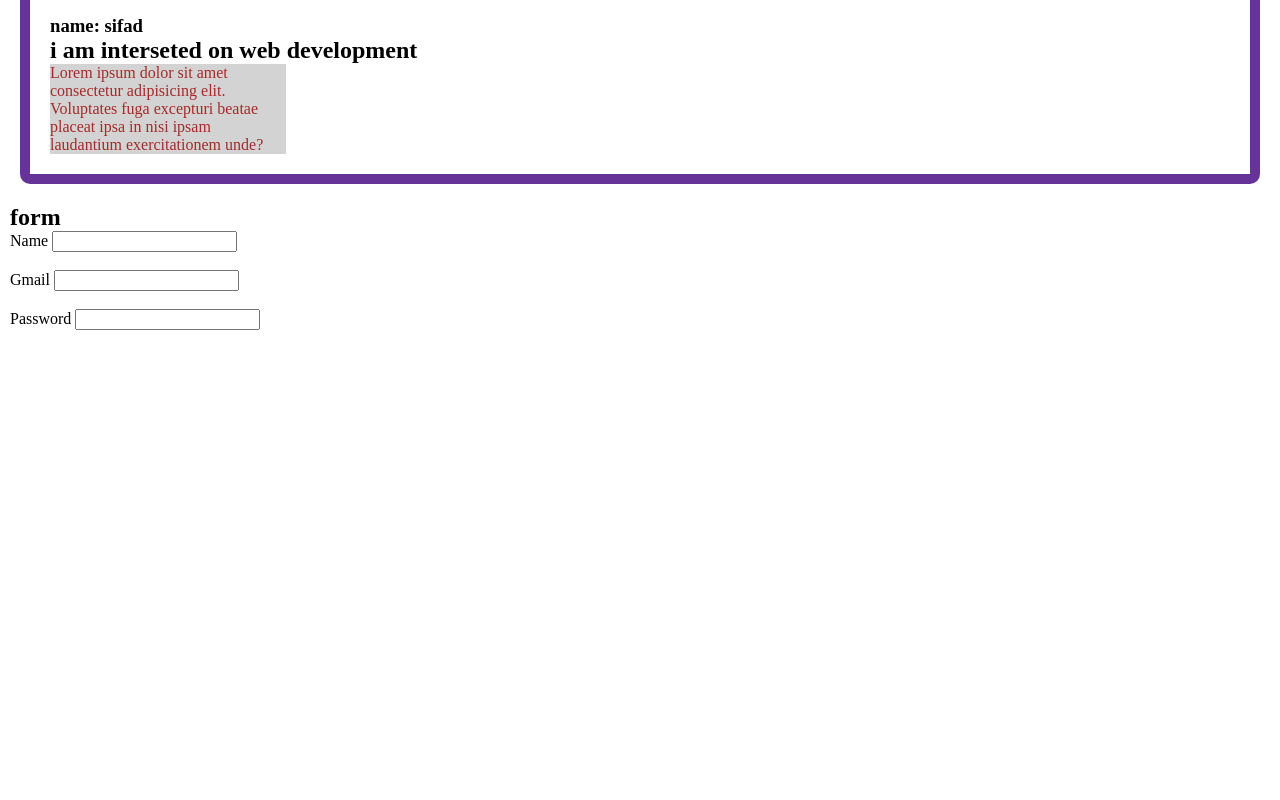
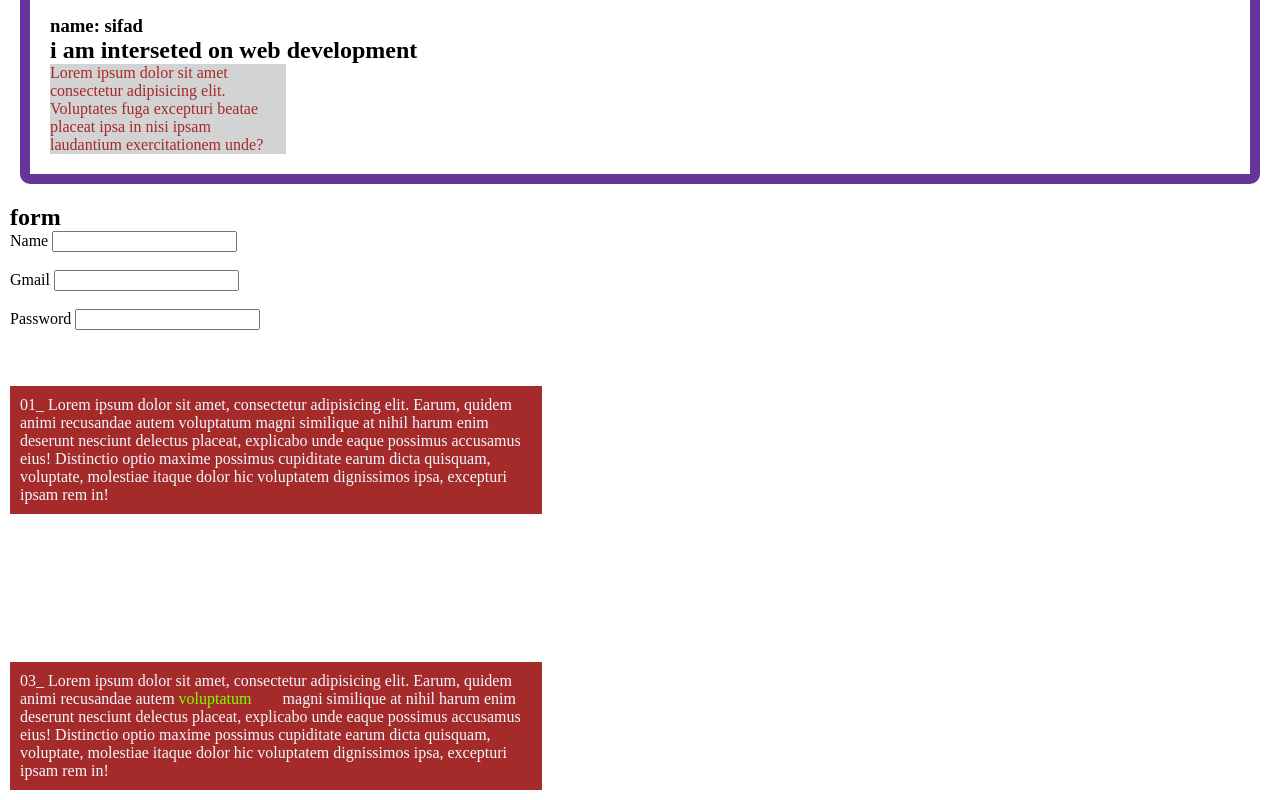
Before and after one commit to for-sifad/CSS, a plain HTML site: page index.html in a window 1280 px wide. Shown: the part 788-1588 px from the top of the page. Before the commit the page ends 1128 px from the top, so only its background shows below. Drawn offline with Linux system fonts and the light colour scheme.

Commit message:
learned about external css and display properties.

```diff
--- a/index.html
+++ b/index.html
@@ -4,6 +4,7 @@
 <head>
     <meta charset="UTF-8">
     <meta name="viewport" content="width=device-width, initial-scale=1.0">
+    <link rel="stylesheet" href="style.css">
     <title>First Css</title>
     <!-- example of embedded css -->
     <style>
@@ -137,6 +138,21 @@
         <label>Password</label>
         <input type="pass">
     </form>
+
+    <br />
+    <br />
+
+    <div class="external-div">
+        <p>
+            01_ Lorem ipsum dolor sit amet, consectetur adipisicing elit. Earum, quidem animi recusandae autem voluptatum magni similique at nihil harum enim deserunt nesciunt delectus placeat, explicabo unde eaque possimus accusamus eius! Distinctio optio maxime possimus cupiditate earum dicta quisquam, voluptate, molestiae itaque dolor hic voluptatem dignissimos ipsa, excepturi ipsam rem in!
+        </p>
+        <p id="div3">
+            02_ Lorem ipsum dolor sit amet, consectetur adipisicing elit. Earum, quidem animi recusandae autem voluptatum magni similique at nihil harum enim deserunt nesciunt delectus placeat, explicabo unde eaque possimus accusamus eius! Distinctio optio maxime possimus cupiditate earum dicta quisquam, voluptate, molestiae itaque dolor hic voluptatem dignissimos ipsa, excepturi ipsam rem in!
+        </p>
+        <p>
+            03_ Lorem ipsum dolor sit amet, consectetur adipisicing elit. Earum, quidem animi recusandae autem <span id="div3-txt">voluptatum</span> magni similique at nihil harum enim deserunt nesciunt delectus placeat, explicabo unde eaque possimus accusamus eius! Distinctio optio maxime possimus cupiditate earum dicta quisquam, voluptate, molestiae itaque dolor hic voluptatem dignissimos ipsa, excepturi ipsam rem in!
+        </p>
+    </div>
 </body>
 
 </html>
--- /dev/null
+++ b/style.css
@@ -0,0 +1,19 @@
+.external-div p {
+    background-color: brown;
+    color: aliceblue;
+    width: 40vw;
+    margin: 10px;
+    padding: 10px;
+}
+
+.external-div #div3 {
+    /* display: none */
+    visibility: hidden;
+}
+
+.external-div #div3-txt {
+    display: inline-block;
+    /* display: block; */
+color: chartreuse;
+    width: 100px;
+}
```
